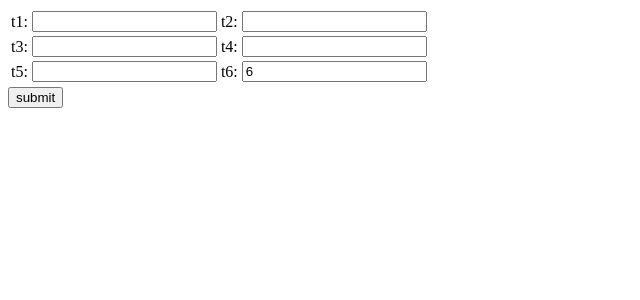
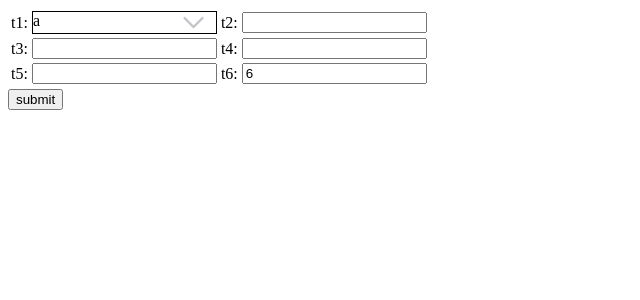
Before and after one commit to zhongliang001/sysmanage, a Vue app in the folder sysweb/: page / in a window 1280 px wide. Shown: the top 300 px of the page, without its empty margins (0-640 px from the left). Built offline with nearby package versions, Linux system fonts and the light colour scheme.

Commit message:
form 表单添加select元素 20201227

```diff
--- a/sysweb/src/App.vue
+++ b/sysweb/src/App.vue
@@ -1,7 +1,7 @@
 <template>
 	<div>
 		<zl-form ref="test" column="2">
-			<zl-item type="text" fieldName="t1" name="test1"/>
+			<zl-item type="select" fieldName="t1" name="test1" required="true"/>
 			<zl-item type="text" fieldName="t2" name="test2"/>
 			<zl-item type="text" fieldName="t3" name="test3"/>
 			<zl-item type="text" fieldName="t4" name="test4"/>
--- a/sysweb/src/compnents/ZlFTable.vue
+++ b/sysweb/src/compnents/ZlFTable.vue
@@ -21,6 +21,9 @@
 		},
 		mounted: function(){
 			let children = this.$children
+			if(!children){
+				return
+			}
 			this.rows = Math.ceil(children.length / this.column)
 			let i = 0
 			for(let j = 0; j < this.rows; j ++){
--- /dev/null
+++ b/sysweb/src/compnents/ZlField.vue
@@ -0,0 +1,28 @@
+<template>
+    <div >
+        <template v-if="field.type.toLowerCase() == 'select'">
+            <zl-select  :field="field" :reqData="reqData"/>
+        </template>
+        <template v-else-if="field.type.toLowerCase() == 'textarea'">
+        </template>
+        <template v-else="field.type.toLowerCase() != 'select' &&field.type.toLowerCase() != 'textarea'">
+            <zl-input :field="field" :reqData="reqData"/>
+        </template>
+    </div>
+</template>
+
+<script>
+    import ZlSelect from "./ZlSelect.vue";
+    import ZlInput from "./ZlInput.vue";
+    export default {
+        name: "ZlField",
+        props:['field','reqData'],
+        components: {ZlSelect,ZlInput},
+
+
+    }
+</script>
+
+<style>
+
+</style>
--- a/sysweb/src/compnents/ZlForm.vue
+++ b/sysweb/src/compnents/ZlForm.vue
@@ -30,24 +30,36 @@
 			checkAll: function () {
 				let children = this.$children
 				if(children){
-					this.check(children)
+					let result = this.check(children)
+					console.log(result)
+					return result
 				}
 
 			},
 			check: function (obs) {
+				let flag = true
+				if(obs.length == 0){
+					return flag
+				}
 				for(let i = 0; i < obs.length; i ++){
 					let ob = obs[i]
 					if(ob){
 						if(ob.validate){
-							ob.validate()
+							let result = ob.validate()
+							if(!result){
+								flag = result
+							}
 						}
 						let children = ob.$children
 						if(children){
-							this.check(children)
+							let result = this.check(children)
+							if(!result){
+								flag = result
+							}
 						}
 					}
 				}
-
+				return flag
 
 			}
 		}
--- a/sysweb/src/compnents/ZlInput.vue
+++ b/sysweb/src/compnents/ZlInput.vue
@@ -1,15 +1,9 @@
 <template>
-    <div >
-        <template v-if="field.type.toLowerCase() == 'select'">
-        </template>
-        <template v-else-if="field.type.toLowerCase() == 'textarea'">
-        </template>
-        <template v-else="field.type.toLowerCase() != 'select' &&field.type.toLowerCase() != 'textarea'">
-            <input  :type="field.type" v-model="value" :name="field.name" @input="inputData" :reqData="reqData">
-            <div :class="{error:isActive}">
-                {{msg}}
-            </div>
-        </template>
+    <div>
+        <input  :type="field.type" v-model="value" :name="field.name" @input="inputData" :reqData="reqData" :hidden="field.hidden">
+        <div :class="{error:isActive}">
+            {{msg}}
+        </div>
     </div>
 </template>
 
@@ -45,13 +39,12 @@
                 this.reqData[this.field.name] = this.value
             },
             validate: function () {
-                console.log(this.field.name)
+                if((this.field.required == 'true' || this.field.required == 'required')&& !this.value){
+                    this.msg = this.field.fieldName + '不能为空'
+                    this.isActive = true
+                    return false
+                }
             }
         }
-
     }
 </script>
-
-<style>
-
-</style>
--- a/sysweb/src/compnents/ZlItem.vue
+++ b/sysweb/src/compnents/ZlItem.vue
@@ -20,7 +20,10 @@
             maxlength:{
 			    type: Number
             },
-            defaultValue:{}
+            defaultValue:{},
+            required:{
+			    type: String
+            }
 
 		}
 	}
--- /dev/null
+++ b/sysweb/src/compnents/ZlSelect.vue
@@ -0,0 +1,41 @@
+<template>
+    <div>
+        <div>
+            <div class="select">
+                <span class="select">a</span><span class="selIcon" @click="pull"></span>
+                <zl-input :field="hidfield" :reqData="reqData"/>
+            </div>
+            <div class="option">
+                <ul>
+                    <li>1</li>
+                    <li>2</li>
+                </ul>
+            </div>
+        </div>
+    </div>
+</template>
+
+<script>
+   import ZlInput from "./ZlInput.vue";
+    export default {
+        name: "ZlSelect",
+       components:{ZlInput},
+        props:['field','reqData'],
+        data: function () {
+            return {
+                hidfield: {}
+            }
+        },
+        created: function () {
+           this.hidfield=JSON.parse(JSON.stringify(this.field._props));
+           this.hidfield['hidden'] = true
+           this.hidfield.type = 'text'
+        },
+        methods:{
+            pull: function () {
+
+            }
+        }
+
+    }
+</script>
--- a/sysweb/src/compnents/ZlTd.vue
+++ b/sysweb/src/compnents/ZlTd.vue
@@ -4,18 +4,18 @@
             {{field.fieldName}}
         </template>
         <template v-else>
-            <zl-input :field="field" :reqData="reqData"/>
+            <zl-field :field="field" :reqData="reqData"/>
         </template>
     </td>
 
 </template>
 
 <script>
-    import ZlInput from "./ZlInput.vue";
+    import ZlField from "./ZlField.vue";
     export default {
         name: "ZlTd",
         props:['field','reqData'],
-        components:{ZlInput},
+        components:{ZlField},
         data: function () {
             return {
 
--- a/sysweb/src/css/base.css
+++ b/sysweb/src/css/base.css
@@ -1,7 +1,47 @@
 .error {
     background-color: red;
     position:absolute;
-    /*  top:10px;
-     left:10px;
-     z-index:1000;*/
 }
+
+div.select{
+    border:1px solid #000
+}
+div.option{
+    position: absolute;
+    -webkit-transition: .5s ease-in-out;
+    -moz-transition: .5s ease-in-out;
+    display: none;
+
+}
+div.option ul {
+    padding-inline-start: 0px;
+    background-color: white;
+    margin-block-start: 0px;
+    margin-block-end: 0px;
+}
+div.option li{
+    width:152px;
+    list-style-type: none;
+    padding-right:20px;
+
+}
+div.option li:hover{
+    background-color: grey;
+}
+span {
+    vertical-align: middle;
+}
+span.select {
+    display:-moz-inline-box;
+    display:inline-block;
+    width:150px;
+    height: 21px;
+}
+span.selIcon{
+    background-image: url("../../icons/select.png");
+    background-size:21px 21px;
+    display:-moz-inline-box;
+    display:inline-block;
+    width:21px;
+    height: 21px;
+}
```
Also changed, not shown: sysweb/icons/select.png (added).
